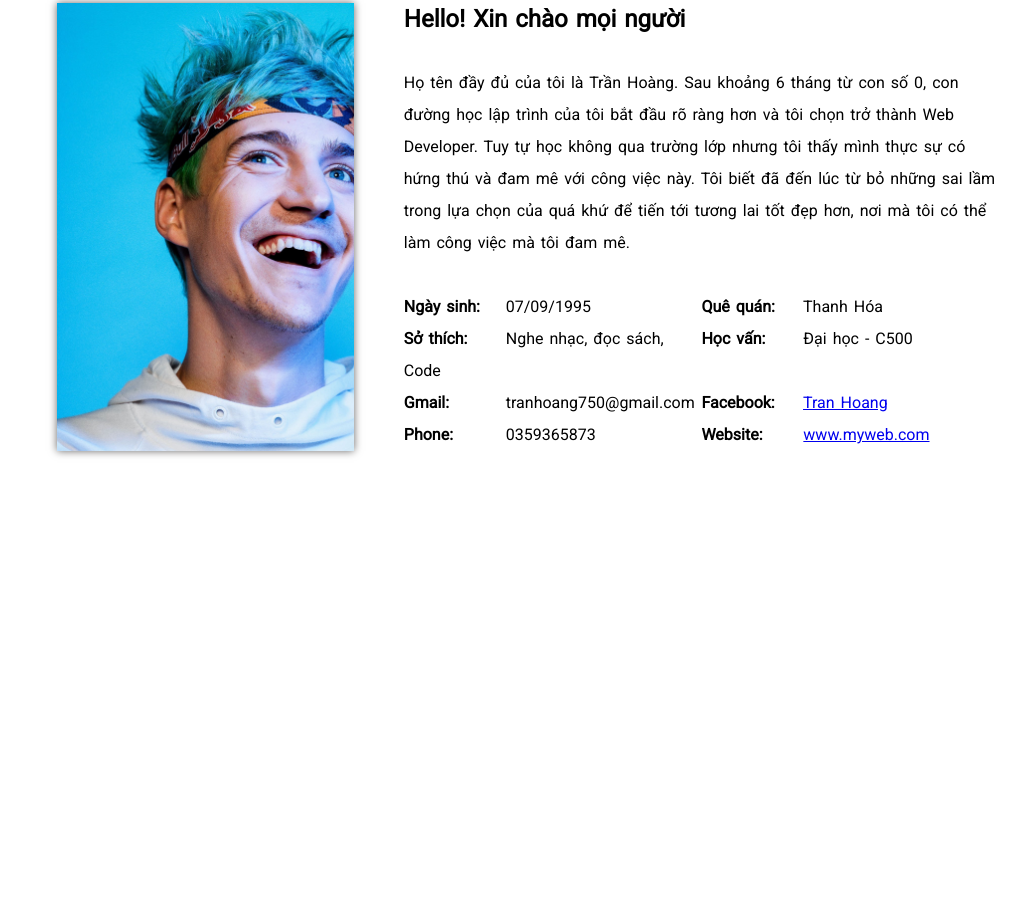
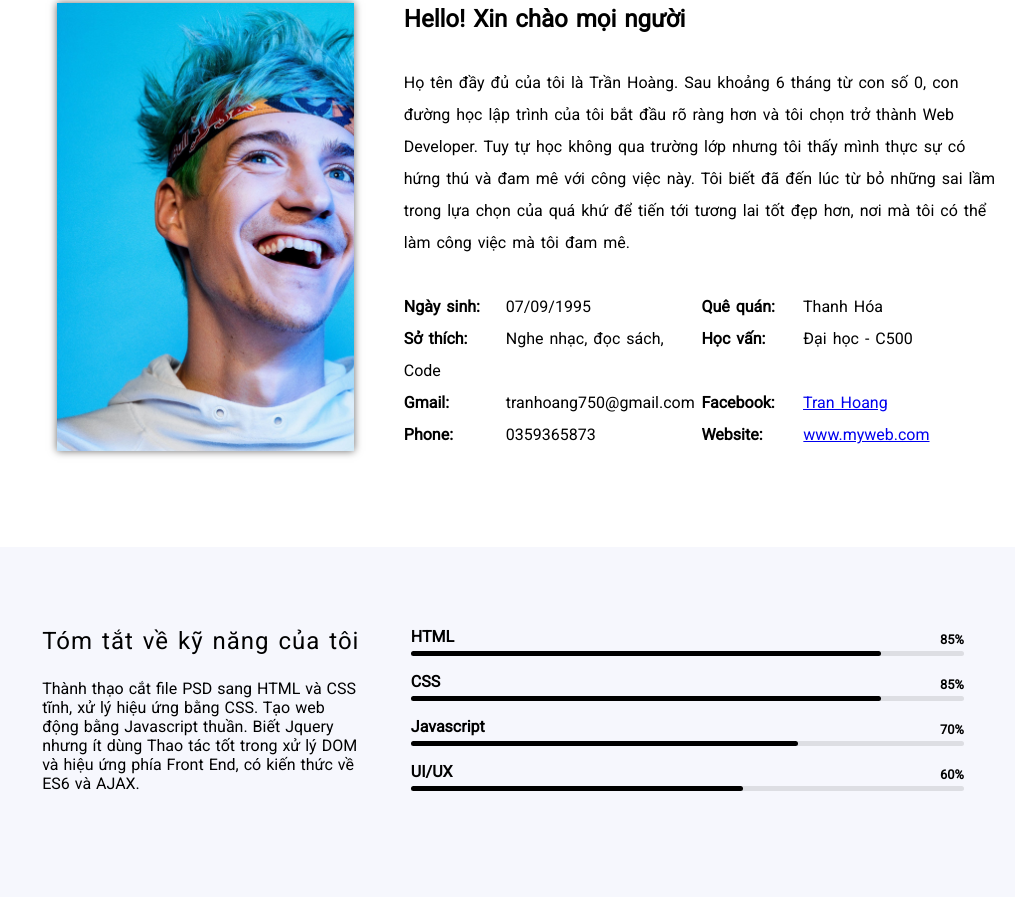
Before and after one commit to tranhoang-C5/first-web, a plain HTML site: page index.html in a window 1280 px wide. Shown: the part 1046-1943 px from the top of the page, without its empty margins (265-1280 px from the left). Before the commit the page ends 1593 px from the top, so only its background shows below. Drawn offline with Linux system fonts and the light colour scheme.

Commit message:
hoan thien phan skill section

```diff
--- a/index.html
+++ b/index.html
@@ -132,15 +132,63 @@
                 </div>
             </div>
         </div>
+        <!--END ABOUT ME -->
 
+    <!--my ability-->
+    <div class="skill-section">
+        <div class="skill-container">
+            <div class="skill-content">
+                <h2>Tóm tắt về kỹ năng của tôi</h2>
+                <span>
+                    Thành thạo cắt file PSD sang HTML và CSS tĩnh, xử lý hiệu ứng bằng CSS. Tạo web động bằng
+                    Javascript thuần. Biết Jquery nhưng ít dùng Thao tác tốt trong xử lý DOM và hiệu ứng phía
+                    Front End, có kiến thức về ES6 và AJAX.
+                </span>
+            </div>
+            <div class="skill-range-container">
+                <div class="abilities">
+                    <div class="ability">
+                        <label>HTML</label>
+                        <div class="index-of-ability"></div>
+                    </div>
+                    <div class="ability-range">
+                        <div class="ability-range-counter"></div>
+                    </div>
+                </div>
+                <div class="abilities">
+                    <div class="ability">
+                        <label>CSS</label>
+                        <div class="index-of-ability"></div>
+                    </div>
+                    <div class="ability-range">
+                        <div class="ability-range-counter"></div>
+                    </div>
+                </div>
+                <div class="abilities">
+                    <div class="ability">
+                        <label>Javascript</label>
+                        <div class="index-of-ability"></div>
+                    </div>
+                    <div class="ability-range">
+                        <div class="ability-range-counter"></div>
+                    </div>
+                </div>
+                <div class="abilities">
+                    <div class="ability">
+                        <label>UI/UX</label>
+                        <div class="index-of-ability"></div>
+                    </div>
+                    <div class="ability-range">
+                        <div class="ability-range-counter"></div>
+                    </div>
+                </div>
+            </div>
+        </div>
     </div>
 
 
-
-
-
-    <!--END ABOUT ME -->
-
+    <!--END MY ABILITY-->
+</div>
 
 
 
--- a/main.js
+++ b/main.js
@@ -40,7 +40,43 @@ function changeBackground(background){
 }
 changeBackground(topBackground)
 
-////////////////
+////////////////SKILL RANGE//////////////////
 
+const abilities = [85,85,70,60];
+const indexOfAbility = Array.from(document.querySelectorAll(".index-of-ability"))
+const abilityRange = Array.from(document.querySelectorAll(".ability-range-counter"))
+const skillContainer = document.querySelector(".skill-section");
 
-abc abc
+// build a function to count and show result of each ability
+function countAbilities(value,abilityIndex){
+    var i = 0;
+};
+for (let i = 0; i < abilities.length; i++){
+    abilityRange[i].style.width = '0';
+}
+function showSkill() {
+    for (let i = 0; i < abilities.length; i++){
+        abilityRange[i].style.width = `${abilities[i]}%`;//set range of ability
+        let j = 0;
+        var show = setInterval(() => {
+            if (j == abilities[i]+1){
+                clearInterval(show);
+            }
+            else{
+                indexOfAbility[i].textContent = j +'%';
+                j++;
+            }
+        }, 1700/abilities[i]);
+    }
+}
+
+//run function when scroll top the element
+console.log(skillContainer.offsetTop);
+window.addEventListener('scroll',function runSkillBar(){
+    console.log(window.pageYOffset);
+    if (window.pageYOffset > skillContainer.offsetTop - window.outerHeight + 300 ){
+        console.log(skillContainer.offsetHeight);
+        showSkill();
+        this.removeEventListener('scroll',runSkillBar);
+    }
+});
--- a/style.css
+++ b/style.css
@@ -296,12 +296,12 @@
     box-shadow: 0 0 8px rgb(104, 103, 103);
 }
 
-@media only screen and (min-width:640px){
+@media only screen and (min-width:641px){
     .header-img-wraper img{
         width: 100%;
     }
 }
-@media only screen and (min-width:768px){
+@media only screen and (min-width:769px){
     .avatar2{
         display: none;
     }
@@ -329,15 +329,84 @@
         width: 50%;
     }
 }
+/*END ABOUT ME*/
 
-/* .nav-container{
-    display: none;
+
+/*SKILL SECTION*/
+
+.skill-section{
+    background: #F6F7FD;
+    padding: 5rem 1rem;
 }
-#container{
-    margin-left: 0;
+.skill-container{
+    display: flex;
+    flex-direction: column;
+}
+.skill-content h2{
+    letter-spacing: 1px;
+    word-spacing: 2px;
+    font-weight: 500;
+}
+.skill-content span{
+    display: block;
+    padding: 1.5rem 0;
+    word-spacing: 1px;
 }
 
- */
+.abilities{
+    padding-bottom: 1rem;
+}
+
+.ability {
+    display: flex;
+    justify-content:space-between;
+    align-items: center;
+}
+.ability label{
+    font-weight: bold;
+    padding-bottom: 5px;
+}
+.ability-range{
+    width: 100%;
+    background: #DDDEE3;
+    height: 5px;
+    border-radius:3px ;
+}
+
+.ability-range-counter{
+    background: black;
+    height: 100%;
+    width: 0%;
+    border-radius: 3px ;
+    transition: width 2s;
+}
+
+.index-of-ability{
+    font-size: 0.8rem;
+    font-weight: bold;
+}
+
+@media only screen and (min-width:1025px){
+    .skill-content{
+        width: 35%;
+        margin-right: 5%;
+    }
+    .skill-range-container{
+        width:auto;
+        flex-grow: 1;
+    }
+    .skill-section{
+        padding: 5rem 5%;
+    }
+    .skill-container{
+        flex-direction: row;
+    }
+}
 
 
-/*END ABOUT ME*/
+
+
+
+
+
+/*END SKILL SECTION*/
```
